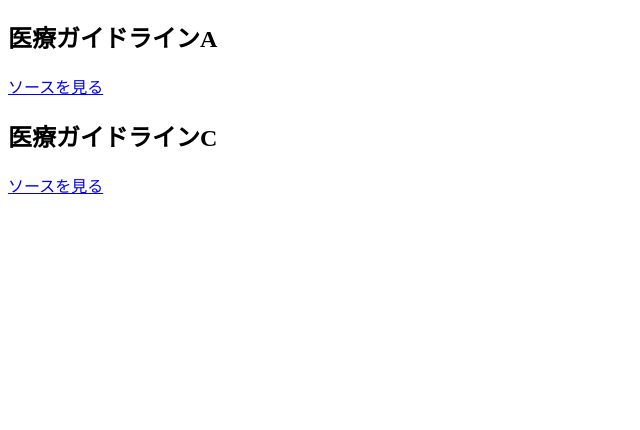
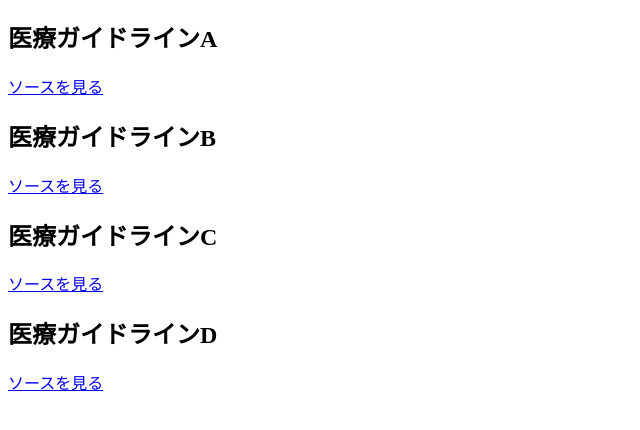
Before and after one commit to syngyuramed/testetest, a plain HTML site: page index.html in a window 1280 px wide. Shown: the part 70-500 px from the top of the page, without its empty margins (0-640 px from the left). Drawn offline with Linux system fonts and the light colour scheme.

Commit message:
Update index.html

```diff
--- a/index.html
+++ b/index.html
@@ -20,11 +20,9 @@
                     const listElement = document.getElementById('guidelineList');
                     listElement.innerHTML = ''; // 初期化
                     data.forEach(item => {
-                        if (item.isPublic) {
-                            const itemElement = document.createElement('div');
-                            itemElement.innerHTML = `<h2>${item.title}</h2><p><a href="${item.sourceUrl}">ソースを見る</a></p>`;
-                            listElement.appendChild(itemElement);
-                        }
+                        const itemElement = document.createElement('div');
+                        itemElement.innerHTML = `<h2>${item.title}</h2><p><a href="${item.sourceUrl}">ソースを見る</a></p>`;
+                        listElement.appendChild(itemElement);
                     });
                 })
                 .catch(error => {
```
